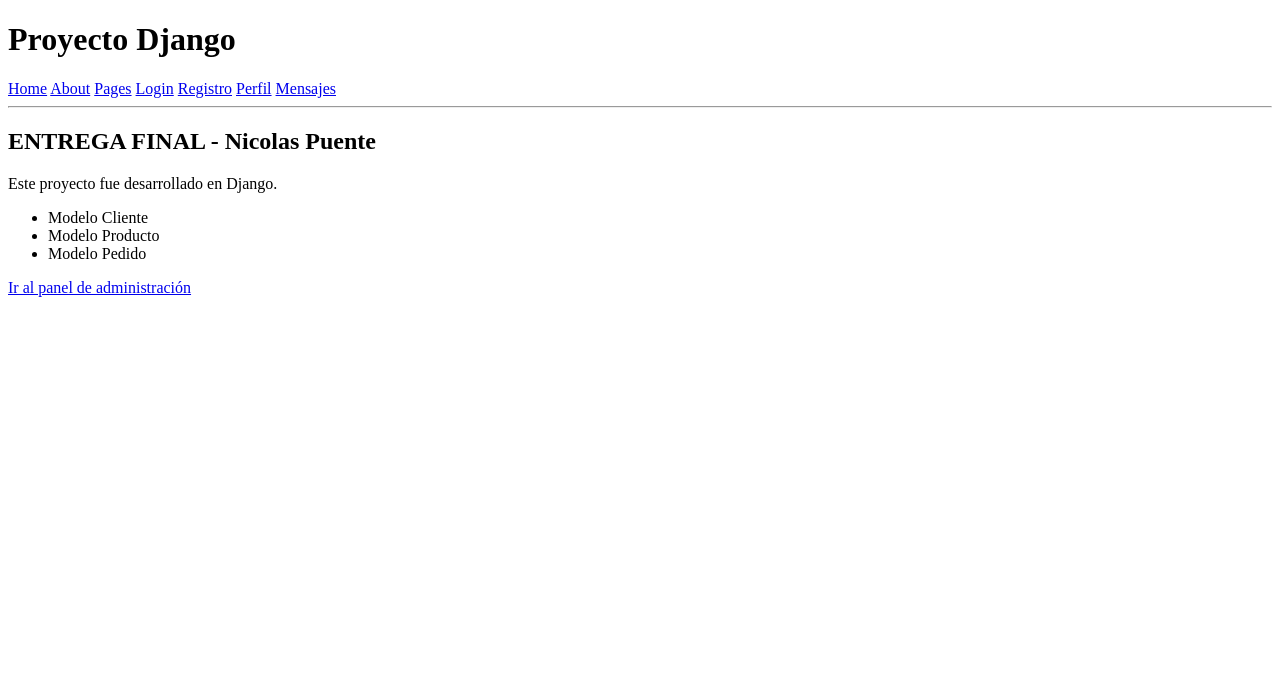
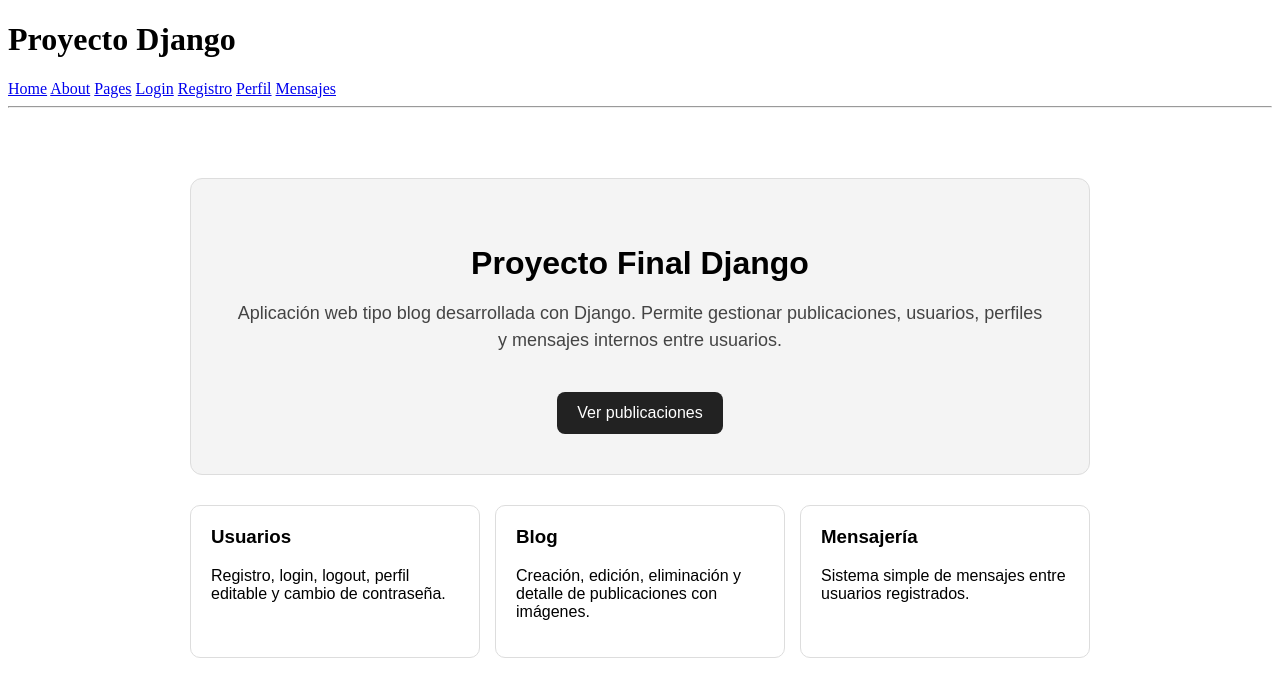
Before and after one commit to nicolaspuente/tercera-entrega-django, a Django app: page / in a window 1280 px wide. Shown: the top 697 px of the page. Run offline with Django 5.2, Linux system fonts and the light colour scheme.

Commit message:
mejora diseño home

```diff
--- a/proyecto/app/templates/app/index.html
+++ b/proyecto/app/templates/app/index.html
@@ -2,15 +2,95 @@
 
 {% block contenido %}
 
-<h2>ENTREGA FINAL - Nicolas Puente</h2>
-<p>Este proyecto fue desarrollado en Django.</p>
+<style>
+    .home-container {
+        max-width: 900px;
+        margin: 40px auto;
+        padding: 30px;
+        font-family: Arial, sans-serif;
+    }
 
-<ul>
-    <li>Modelo Cliente</li>
-    <li>Modelo Producto</li>
-    <li>Modelo Pedido</li>
-</ul>
+    .hero {
+        background: #f4f4f4;
+        padding: 40px;
+        border-radius: 12px;
+        text-align: center;
+        border: 1px solid #ddd;
+    }
 
-<a href="/admin/">Ir al panel de administración</a>
+    .hero h2 {
+        font-size: 32px;
+        margin-bottom: 10px;
+    }
+
+    .hero p {
+        font-size: 18px;
+        color: #444;
+        line-height: 1.5;
+    }
+
+    .features {
+        margin-top: 30px;
+        display: grid;
+        grid-template-columns: repeat(auto-fit, minmax(220px, 1fr));
+        gap: 15px;
+    }
+
+    .card {
+        background: white;
+        padding: 20px;
+        border-radius: 10px;
+        border: 1px solid #ddd;
+    }
+
+    .card h3 {
+        margin-top: 0;
+    }
+
+    .boton {
+        display: inline-block;
+        margin-top: 20px;
+        padding: 12px 20px;
+        background: #222;
+        color: white;
+        text-decoration: none;
+        border-radius: 8px;
+    }
+
+    .boton:hover {
+        background: #444;
+    }
+</style>
+
+<div class="home-container">
+
+    <section class="hero">
+        <h2>Proyecto Final Django</h2>
+        <p>
+            Aplicación web tipo blog desarrollada con Django. Permite gestionar publicaciones,
+            usuarios, perfiles y mensajes internos entre usuarios.
+        </p>
+
+        <a class="boton" href="/pages/">Ver publicaciones</a>
+    </section>
+
+    <section class="features">
+        <div class="card">
+            <h3>Usuarios</h3>
+            <p>Registro, login, logout, perfil editable y cambio de contraseña.</p>
+        </div>
+
+        <div class="card">
+            <h3>Blog</h3>
+            <p>Creación, edición, eliminación y detalle de publicaciones con imágenes.</p>
+        </div>
+
+        <div class="card">
+            <h3>Mensajería</h3>
+            <p>Sistema simple de mensajes entre usuarios registrados.</p>
+        </div>
+    </section>
+
+</div>
 
 {% endblock %}
```
